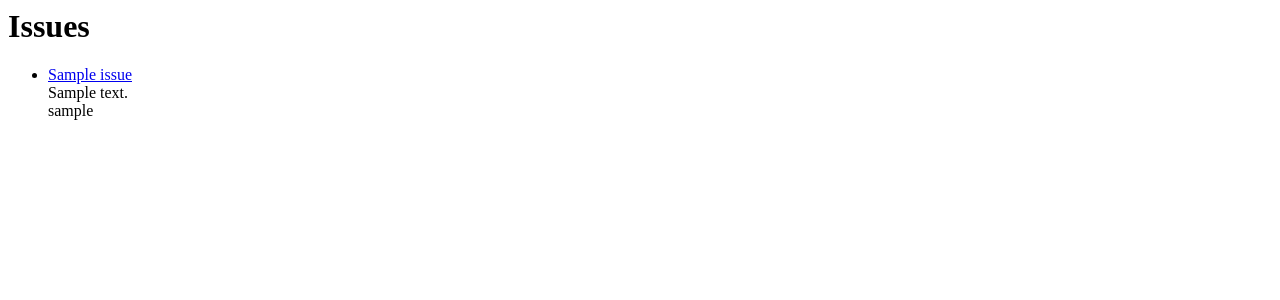
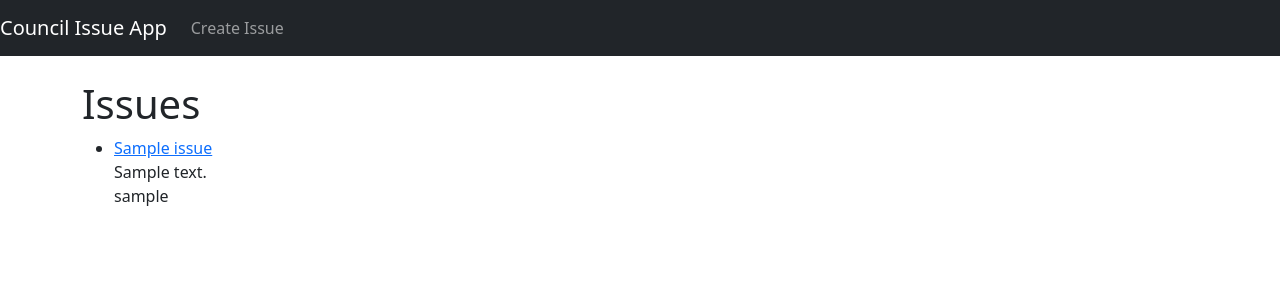
Before and after one commit to aiblade/council-issue-app, a Django app: page / in a window 1280 px wide. Shown: the top 300 px of the page. Run offline with Django 5.2, Linux system fonts and the light colour scheme; tables that the repository leaves empty hold one stand-in row (values such as "Sample post").

Commit message:
Creating initial create issue form

```diff
--- /dev/null
+++ b/application/council/templates/base.html
@@ -0,0 +1,35 @@
+<!doctype html>
+<html lang="en">
+  <head>
+    <meta charset="utf-8">
+    <meta name="viewport" content="width=device-width, initial-scale=1">
+    <title>
+        {% block title %}
+            Council Issue App
+        {% endblock %}
+    </title>
+    <link href="https://cdn.jsdelivr.net/npm/bootstrap@5.3.3/dist/css/bootstrap.min.css" rel="stylesheet" integrity="sha384-QWTKZyjpPEjISv5WaRU9OFeRpok6YctnYmDr5pNlyT2bRjXh0JMhjY6hW+ALEwIH" crossorigin="anonymous">
+  </head>
+  <body>
+    <nav class="navbar navbar-expand-lg navbar-dark bg-dark">
+        <a class="navbar-brand" href="{% url 'home' %}">Council Issue App</a>
+        <button class="navbar-toggler" type="button" data-toggle="collapse" data-target="#navbarSupportedContent" aria-controls="navbarSupportedContent" aria-expanded="false" aria-label="Toggle navigation">
+          <span class="navbar-toggler-icon"></span>
+        </button>
+
+        <div class="collapse navbar-collapse" id="navbarSupportedContent">
+          <ul class="navbar-nav mr-auto">
+            <li class="nav-item">
+              <a class="nav-link" href="{% url 'create-issue' %}">Create Issue</a>
+            </li>
+          </ul>
+        </div>
+      </nav>
+    <div class="container">
+    </br>
+    {% block content %}
+    {% endblock %}
+    </div>
+    <script src="https://cdn.jsdelivr.net/npm/bootstrap@5.3.3/dist/js/bootstrap.bundle.min.js" integrity="sha384-YvpcrYf0tY3lHB60NNkmXc5s9fDVZLESaAA55NDzOxhy9GkcIdslK1eN7N6jIeHz" crossorigin="anonymous"></script>
+  </body>
+</html>
--- a/application/council/templates/issues.html
+++ b/application/council/templates/issues.html
@@ -1,3 +1,6 @@
+{% extends 'base.html' %}
+{% block content %}
+
 <h1>Issues</h1>
 
 <ul>
@@ -7,3 +10,5 @@
     {{ issue.assigned_to }}</li>
 {% endfor %}
 </ul>
+
+{% endblock %}
--- a/application/council/urls.py
+++ b/application/council/urls.py
@@ -1,7 +1,8 @@
 from django.urls import path
-from .views import IssuesView, IssueDetailView
+from .views import IssuesView, IssueDetailView, CreateIssueView
 
 urlpatterns = [
     path("", IssuesView.as_view(), name="home"),
     path("issue/<int:pk>", IssueDetailView.as_view(), name="issue-detail"),
+    path("create_issue/", CreateIssueView.as_view(), name="create-issue"),
 ]
--- a/application/council/views.py
+++ b/application/council/views.py
@@ -1,5 +1,5 @@
 from django.shortcuts import render
-from django.views.generic import ListView, DetailView
+from django.views.generic import ListView, DetailView, CreateView
 from .models import Issue
 
 
@@ -12,3 +12,8 @@ class IssuesView(ListView):
 class IssueDetailView(DetailView):
     model = Issue
     template_name = "issue_details.html"
+
+class CreateIssueView(CreateView):
+    model = Issue
+    template_name = "create_issue.html"
+    fields = "__all__"
```
Also changed, not shown: application/council/templates/create_issue.html (added, +12 -0 lines), application/council/templates/issue_details.html (+8 -0 lines).
